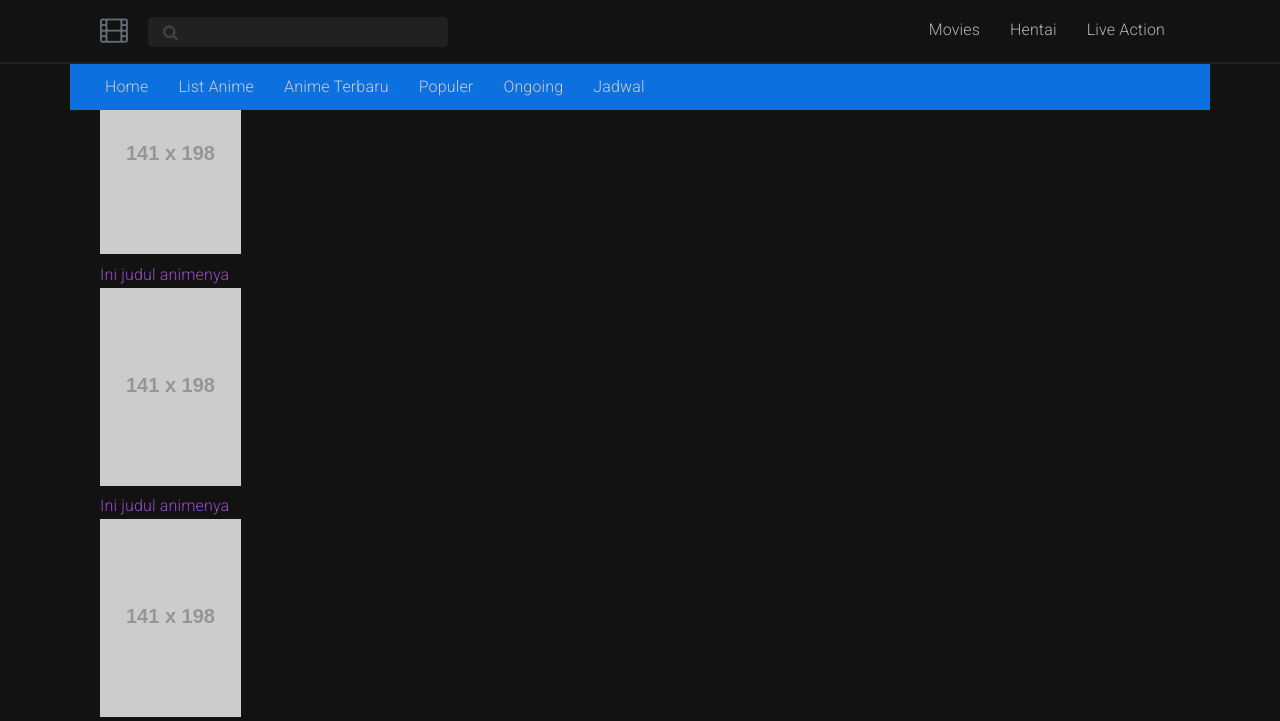
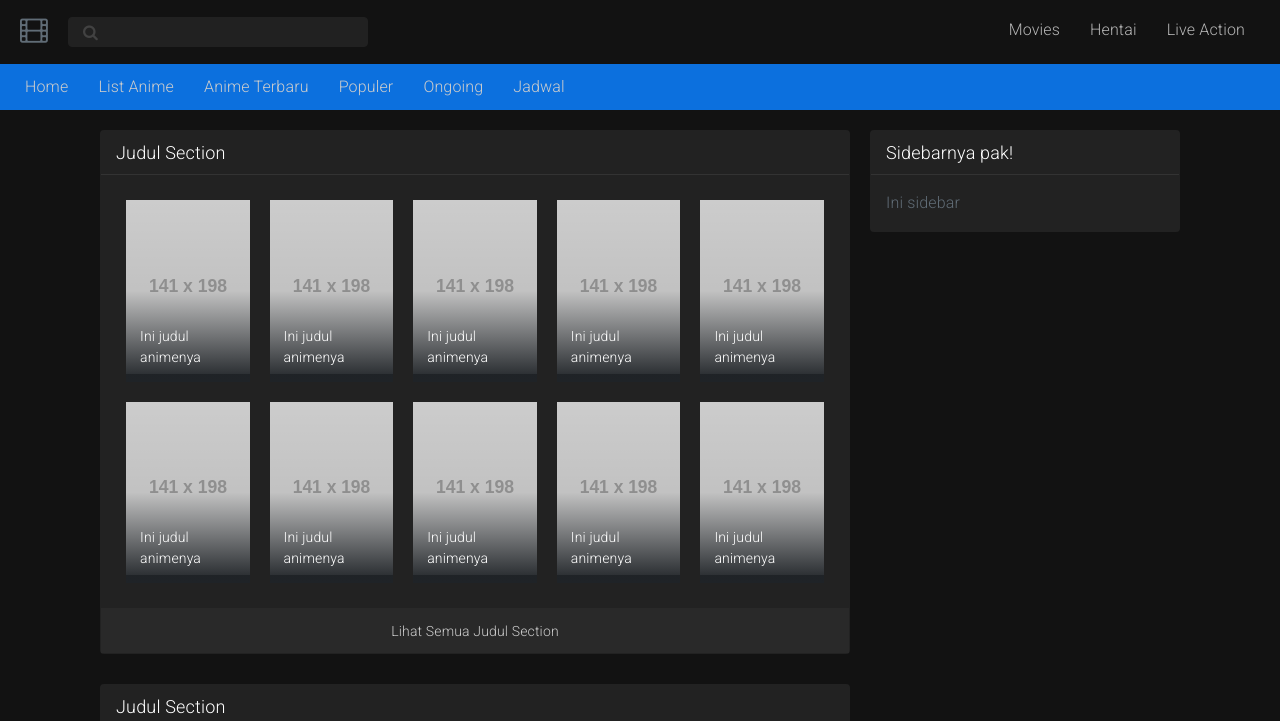
Before and after one commit to Sheven23/webnime, a plain HTML site: page index.html in a window 1280 px wide. Shown: the top 721 px of the page. Drawn offline with nearby package versions, Linux system fonts and the light colour scheme; placeholder pictures from the web are drawn by us.

Commit message:
Add Single Page Style

```diff
--- a/css/main.css
+++ b/css/main.css
@@ -1,7 +1,7 @@
 /*!
   * Front-end Anidesu
   * Designer: Yoga Pratama
-  * Updated at 2020-11-04 23:59:00
+  * Updated at 2020-11-16 17:15:00
   *
   * Copyright (c) 2020 Yoga Pratama
   * Licensed under the MIT license
@@ -11,8 +11,29 @@ body {
    background: #121212;
  }
 
-.no-padding {
+ table {
+   text-align: center;
+   display: table;
+ }
+
+ thead {
+   background: #333;
+ }
+
+ td, th {
+   color: #ccc;
+   border-bottom: none;
+ }
+
+ .container.no-padding {
    padding: 0;
+   margin: unset;
+   max-width: unset;
+ }
+
+ .row .column.column-30 {
+   flex: 0 0 30%;
+   max-width: 30%;
  }
 
  .header {
@@ -146,12 +167,15 @@ body {
  }
 
  .nav:before,
-.nav:after {
+ .nav:after,
+ .posts:before,
+ .posts:after {
    display: table;
    content: " ";
  }
 
-.nav:after {
+ .nav:after,
+ .posts:after {
    clear: both;
  }
 
@@ -196,7 +220,163 @@ body {
    display: block;
  }
 
+ .sections-wrapper {
+   padding-top: 110px;
+   padding-bottom: 60px;
+ }
+
+ .detail.section .row .column.column-80,
+ .detail.section .row .column.column-20,
+ .sections-wrapper .row .column.column-70,
+ .sections-wrapper .row .column.column-30 {
+   flex: 1 1 auto;
+   max-width: 100%;
+ }
+
+ .section {
+   background: #222;
+   margin-bottom: 30px;
+   border: 1px solid transparent;
+   border-radius: 4px;
+ }
+
+ .section-title,
+ .section-footer {
+   padding: 10px 15px;
+ }
+
+ .section-title {
+   border-bottom: 1px solid #333;
+ }
+
+ .section-footer {
+   background: #292929;
+   text-align: center;
+ }
+
+ .section-footer a {
+   color: #ccc;
+   font-size: 14px;
+   font-weight: 500;
+ }
+
+ .section-title h3,
+ .section-title h2 {
+   color: #fff;
+   margin-bottom: 0;
+   font-size: 18px;
+   font-weight: 400;
+   letter-spacing: .01em;
+ }
+
+ .section-title h2 {
+   margin-bottom: 5px;
+ }
+
+ .sysnopsis {
+   color: #ccc;
+   margin-bottom: 10px;
+   font-size: 16px;
+   font-weight: 400;
+ }
+
+ .section-inner {
+   padding: 15px;
+ }
+
+ .section-inner p {
+   color: #888;
+ }
+
+ /* Post Section */
+ .post-outer {
+   width: 20%;
+   float: left;
+   position: relative;
+ }
+
+ .post-outer .post-footer {
+   position: absolute;
+   bottom: 0;
+   padding: 14px;
+   z-index: 5;
+   width: 100%;
+ }
+
+ .post-outer .post-footer .title {
+   color: #fff;
+   text-overflow: ellipsis;
+   display: -webkit-box;
+   -webkit-box-orient: vertical;
+   -webkit-line-clamp: 2;
+   white-space: inherit;
+ }
+
+ .post-outer .post-inner .title {
+   font-size: 14px;
+   overflow: hidden;
+   bottom: 0;
+   line-height: 21px;
+   width: 100%;
+   font-weight: 500;
+ }
+
+ .post-inner {
+   position: relative;
+   margin: 10px;
+ }
+
+ .post-outer .overlay {
+   background: linear-gradient(to top,rgb(31 35 39) 0,rgba(0,0,0,.05) 50%,rgba(0,0,0,.05) 50%,rgba(0,0,0,0) 100%);
+   width: 100%;
+   height: 100%;
+   position: absolute;
+   top: 0;
+ }
+
+ .thumb {
+   padding: 10px;
+ }
+
+ .detail.section .column.column-20 {
+   display: flex;
+   justify-content: center;
+ }
+
+ .post-meta {
+   font-style: italic;
+   font-size: 14px;
+ }
+
+ .mr-5 {
+   margin-right: 5px;
+ }
+
+ .mr-10 {
+   margin-right: 10px;
+ }
+
+ /*
+ .detail.section .section-left,
+ .detail.section .section-right {
+   display: table-cell;
+   vertical-align: top;
+ }
+ */
+
+ /* Post Section */
+
+ @media (max-width: 414px) {
+   .post-outer {
+     width: 50%;
+   }
+ }
+
  @media (min-width: 40rem) {
+
+   .header {
+     height: 110px;
+   }
 
    .auto-hide {
      display: block;
@@ -230,4 +410,29 @@ body {
    .navbar>li {
      float: left;
    }
+
+   .sections-wrapper {
+     padding-top: 130px;
    }
+
+   .detail.section .row .column.column-80 {
+     flex: 0 0 80%;
+     max-width: 80%;
+   }
+
+   .sections-wrapper .row .column.column-70 {
+     flex: 0 0 70%;
+     max-width: 70%;
+   }
+
+   .sections-wrapper .row .column.column-30 {
+     flex: 0 0 30%;
+     max-width: 30%;
+   }
+
+   .detail.section .row .column.column-20 {
+     flex: 0 0 20%;
+     max-width: 20%;
+   }
+
+ }
```
Lines whose indentation alone changed are shown as unchanged.
